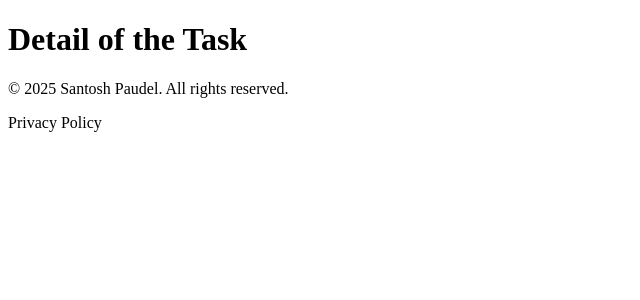
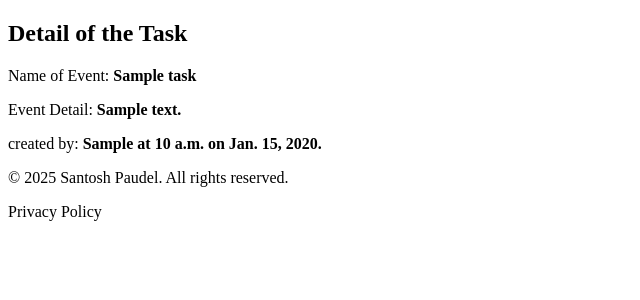
Before and after one commit to oye-san7osh/ToDo_App, a Django app: template to_do_app/todo_task/templates/todo_task/task_details.html in a window 1280 px wide. Shown: the part 152-452 px from the top of the page, without its empty margins (0-640 px from the left). Run offline with Django 5.2, Linux system fonts and the light colour scheme; the template is opened without the code that fills it: values that come from a table or form of the project are taken from there, others are empty; tables that the repository leaves empty hold one stand-in row (values such as "Sample post").

Commit message:
Updated task_details.html

```diff
--- a/to_do_app/todo_task/templates/todo_task/task_details.html
+++ b/to_do_app/todo_task/templates/todo_task/task_details.html
@@ -5,6 +5,15 @@
 {% endblock%}
 
 {% block content %}
-    <h1>Detail of the Task</h1>
-
+    <section>
+        <h1>Detail of the Task</h1>
+        <main>
+            <p>Name of Event: <strong>{{taskdetail.event_name}}</strong></p>
+            <p>Event Detail: <strong>{{taskdetail.event_detail}}</strong></p>
+            <p>
+                created by: <strong>{{taskdetail.created_by}}
+                at {{taskdetail.event_time}} on {{taskdetail.event_date}}.</strong>
+            </p>
+        </main>
+    </section>
 {% endblock %}
```
